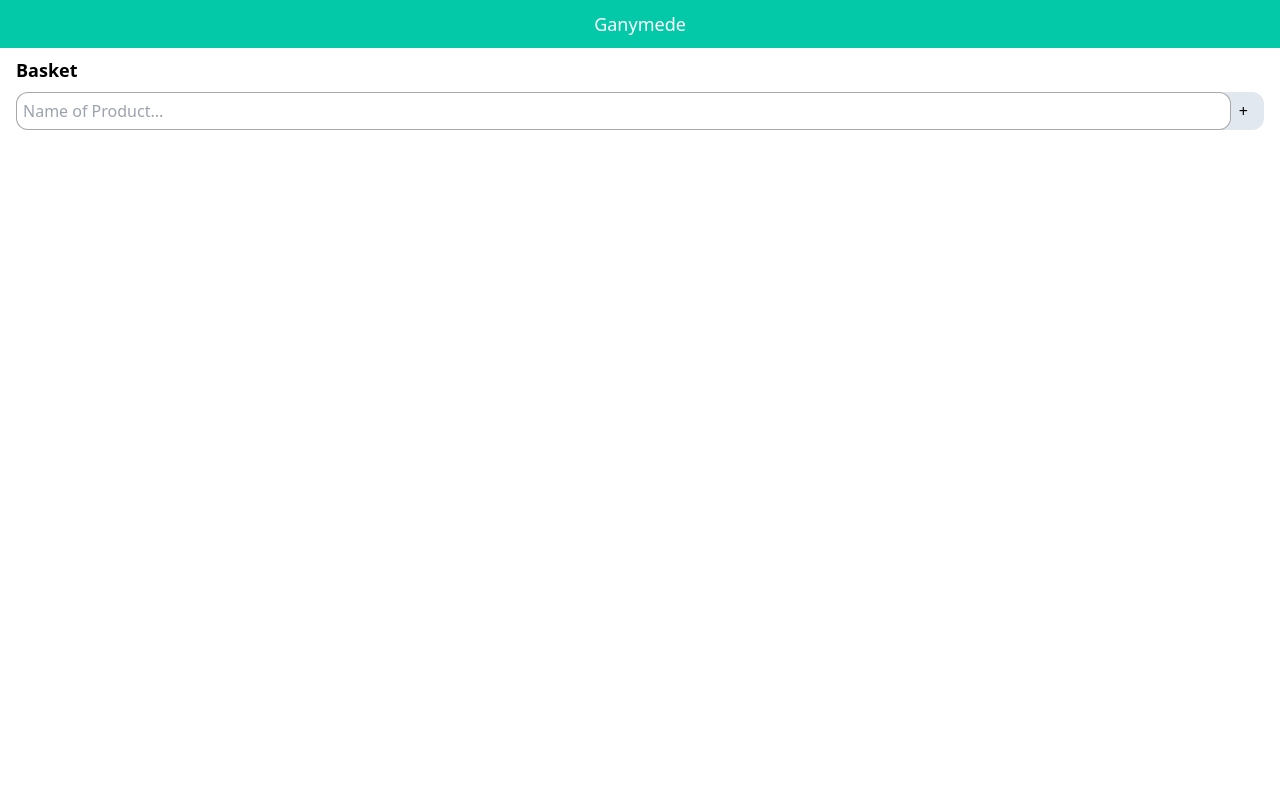
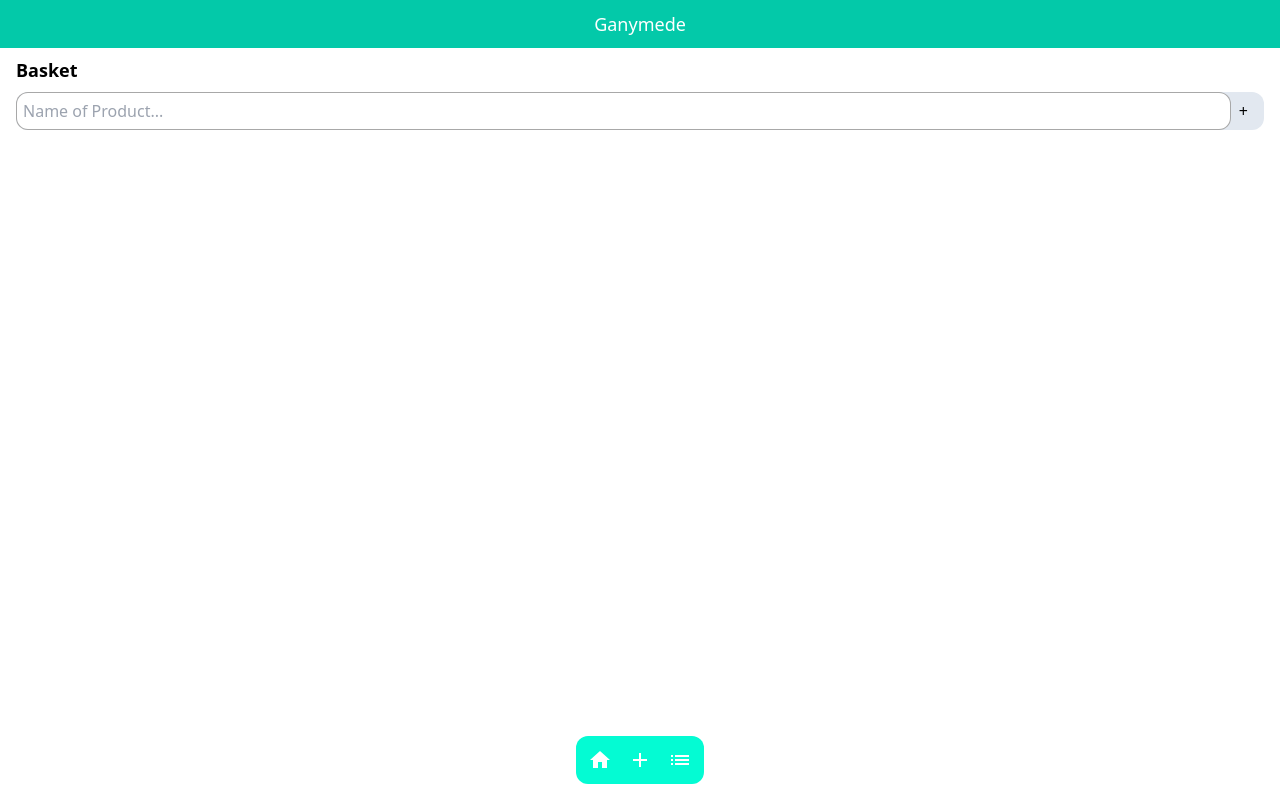
Before and after one commit to bevzzz/hackathon-2023, a Next.js app in the folder ganymede-basket/: page / in a window 1280 px wide. Built offline with nearby package versions, Linux system fonts and the light colour scheme.

Commit message:
feat: bottom nav

```diff
--- a/ganymede-basket/package.json
+++ b/ganymede-basket/package.json
@@ -9,6 +9,10 @@
     "lint": "next lint"
   },
   "dependencies": {
+    "@emotion/react": "^11.11.1",
+    "@emotion/styled": "^11.11.0",
+    "@mui/icons-material": "^5.14.1",
+    "@mui/material": "^5.14.2",
     "@types/node": "20.4.5",
     "@types/react": "18.2.17",
     "@types/react-dom": "18.2.7",
--- a/ganymede-basket/src/pages/index.tsx
+++ b/ganymede-basket/src/pages/index.tsx
@@ -1,6 +1,8 @@
-import Image from 'next/image'
 import { Inter } from 'next/font/google'
 import Shoplist from '@/components/shoplist/Shoplist'
+import HomeIcon from '@mui/icons-material/Home';
+import AddIcon from '@mui/icons-material/Add';
+import ListIcon from '@mui/icons-material/List';
 
 const inter = Inter({ subsets: ['latin'] })
 
@@ -15,6 +17,13 @@ export default function Home() {
       <div className="mt-14 container px-4">
         <Shoplist></Shoplist>
       </div>
-    </main >
+      <div className='fixed w-full bottom-4 flex justify-center'>
+        <div className='bg-[#04fbd3] p-3 rounded-xl flex gap-4'>
+          <HomeIcon htmlColor='white'></HomeIcon>
+          <AddIcon htmlColor='white'></AddIcon>
+          <ListIcon htmlColor='white'></ListIcon>
+        </div>
+      </div>
+    </main>
   )
 }
```
Also changed, not shown: 1 other file (tests, documents, lock files or other folders).
